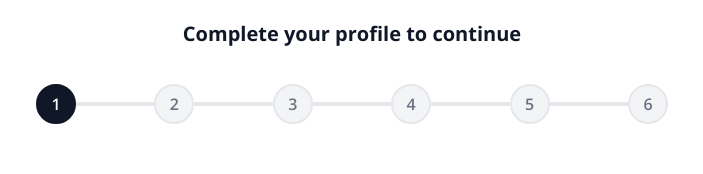
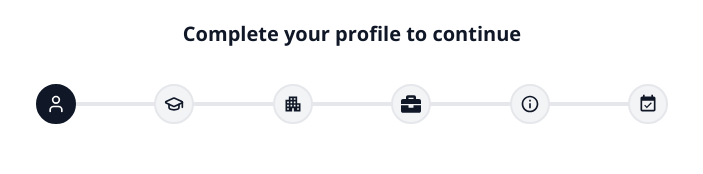
Before and after one commit to Yasir-Ali-Swe/ReactBlueprints, a React (Vite) app: page /doctor-onboarding/1 in a window 1280 px wide. Shown: the top 174 px of the page, without its empty margins (288-991 px from the left). Built offline with nearby package versions, Linux system fonts and the light colour scheme; a web font is replaced by a local one.

Commit message:
Update DoctorOnboarding page

```diff
--- a/src/pages/onboarding/DoctorOnboarding.jsx
+++ b/src/pages/onboarding/DoctorOnboarding.jsx
@@ -1,6 +1,18 @@
 import React from "react";
 import { useParams } from "react-router-dom";
-import { Check } from "lucide-react";
+import {
+  Check,
+  User,
+  Phone,
+  Stethoscope,
+  Ambulance,
+  GraduationCap,
+  Briefcase,
+} from "lucide-react";
+import { FaBriefcase } from "react-icons/fa";
+import { MdEventAvailable } from "react-icons/md";
+import { BiInfoCircle } from "react-icons/bi";
+import { MdApartment } from "react-icons/md";
 import PersonalInfoStep from "@/components/onboarding/DoctorOnboardingStep/PersonalInfoStep";
 import DoctorEducationStep from "@/components/onboarding/DoctorOnboardingStep/EducationStep";
 import ClinicDetailsStep from "@/components/onboarding/DoctorOnboardingStep/ClinicDetailsStep";
@@ -57,7 +69,33 @@ const DoctorOnboarding = () => {
                       : "bg-muted text-muted-foreground border-border"
                 }`}
               >
-                {isCompleted ? <Check className="w-5 h-5" /> : s}
+                {isCompleted ? (
+                  <Check className="w-5 h-5" />
+                ) : s == 1 ? (
+                  <User
+                    className={`w-5 h-5 ${isActive ? "text-background" : "text-primary"}`}
+                  />
+                ) : s == 2 ? (
+                  <GraduationCap
+                    className={`w-5 h-5 ${isActive ? "text-background" : "text-primary"}`}
+                  />
+                ) : s == 3 ? (
+                  <MdApartment
+                    className={`w-5 h-5 ${isActive ? "text-background" : "text-primary"}`}
+                  />
+                ) : s == 4 ? (
+                  <FaBriefcase
+                    className={`w-5 h-5 ${isActive ? "text-background" : "text-primary"}`}
+                  />
+                ) : s == 5 ? (
+                  <BiInfoCircle
+                    className={`w-5 h-5 ${isActive ? "text-background" : "text-primary"}`}
+                  />
+                ) : s == 6 ? (
+                  <MdEventAvailable
+                    className={`w-5 h-5 ${isActive ? "text-background" : "text-primary"}`}
+                  />
+                ) : null}
               </div>
             );
           })}
```
